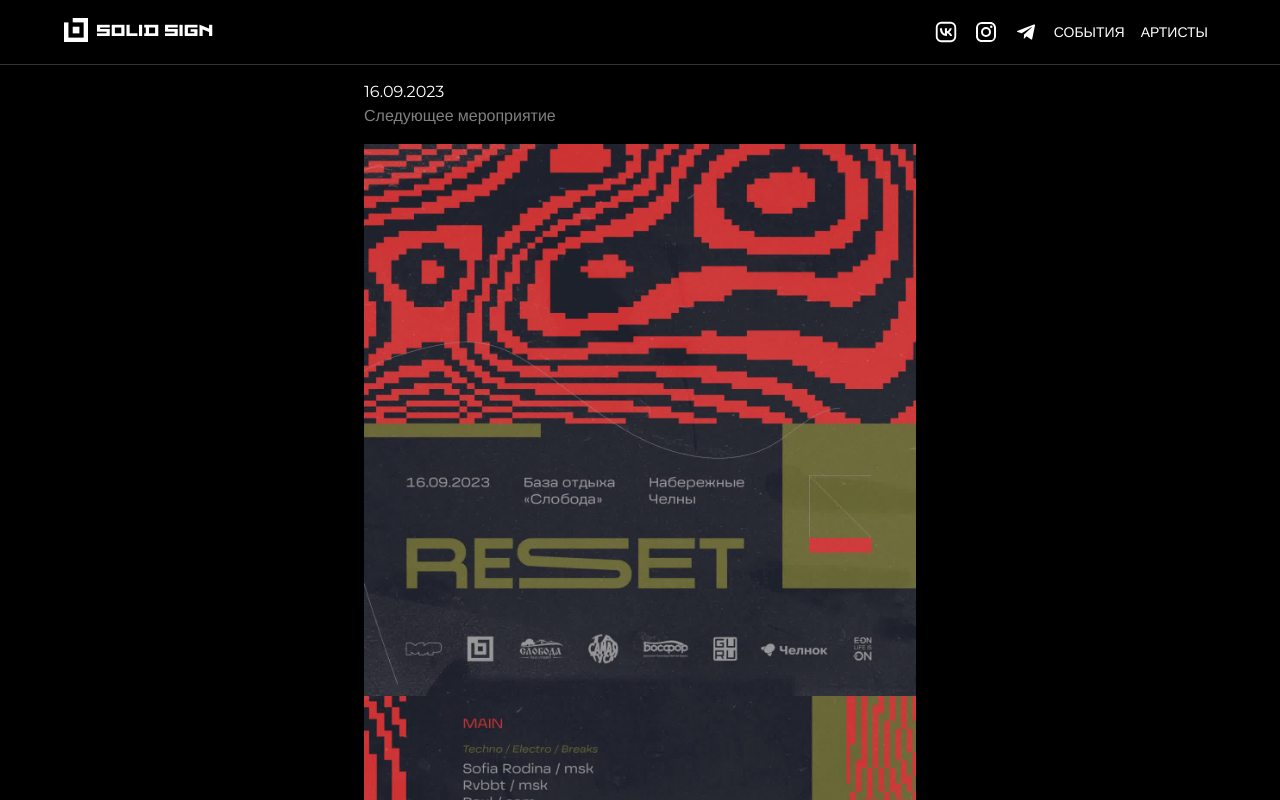
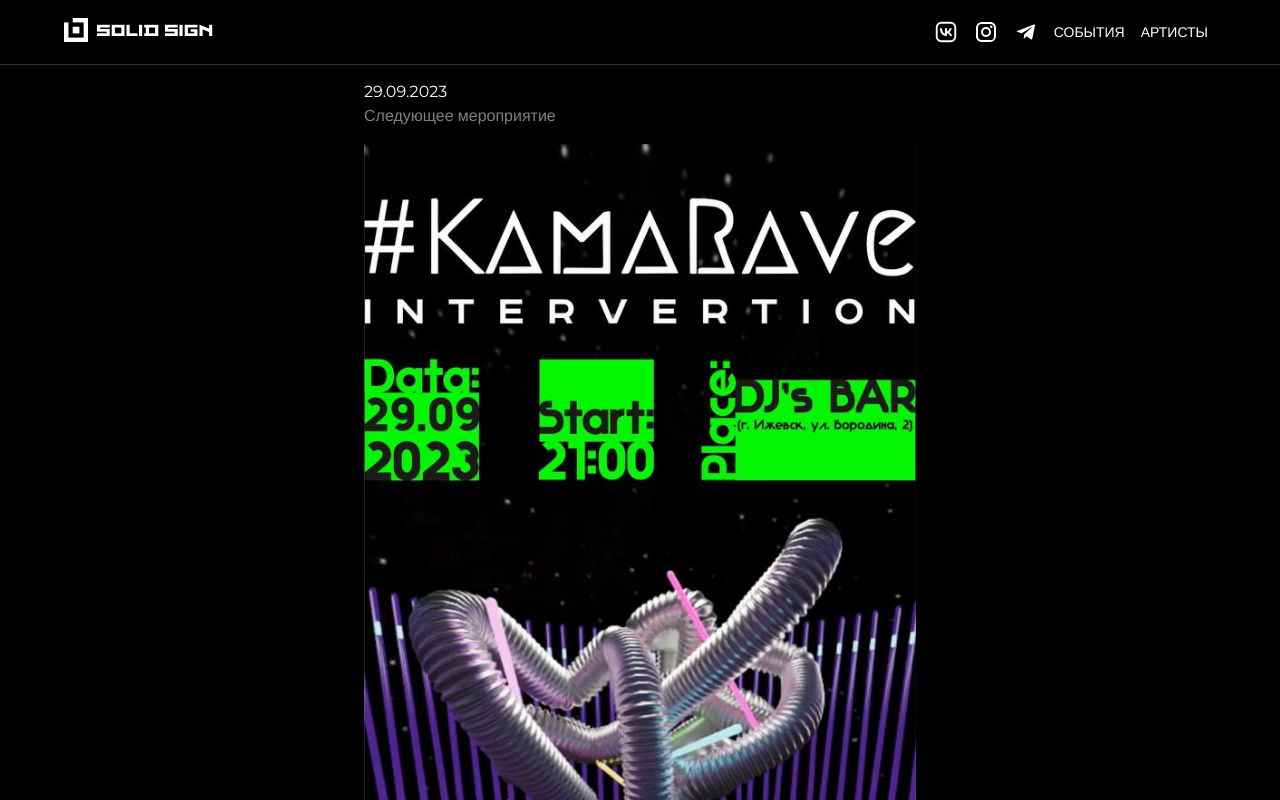
Before and after one commit to solidsignparty/solidsignparty, a Next.js app: page / in a window 1280 px wide. Shown: the top 800 px of the page. Built offline with nearby package versions, Linux system fonts and the light colour scheme; a web font is replaced by a local one.

Commit message:
added kama intervertion

```diff
--- a/src/pages/index.js
+++ b/src/pages/index.js
@@ -13,8 +13,15 @@
 import solidSign3 from '../public/images/solid-sign-3.jpg';
 import solidSign2 from '../public/images/solid-sign-2.jpg';
 import solidSign1 from '../public/images/solid-sign-1.jpg';
+import kama from '../public/images/kama.jpeg';
+
 
 const events = [
+  {
+    date: new Date('2023-09-29'),
+    img: kama,
+    href: "https://kamarave.ru/",
+  },
   {
     date: new Date('2023-09-16'),
     img: reset,
```
Also changed, not shown: src/public/images/kama.jpeg (added).
